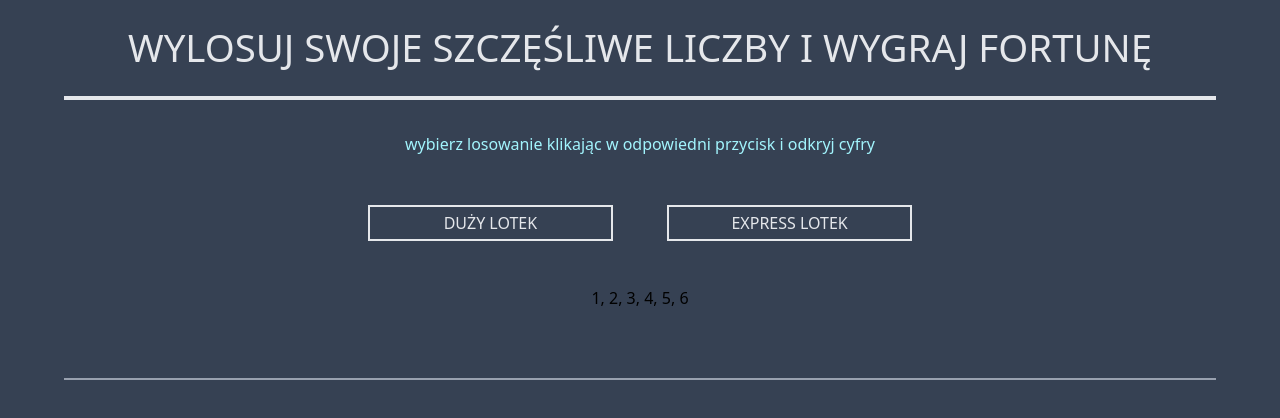
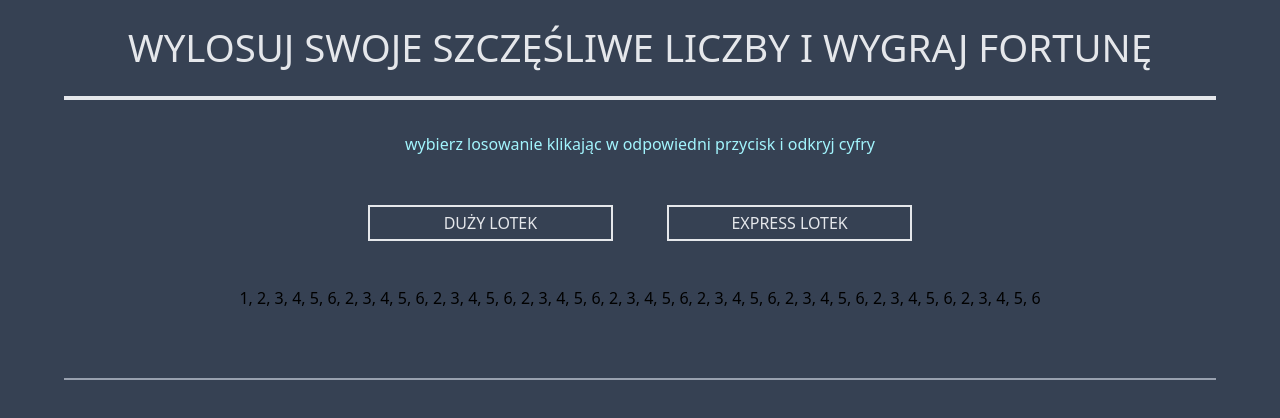
Before and after one commit to Scorpion19702022/RANDOM_LOTTTO_NUMBERS, a React (Vite) app: page / in a window 1280 px wide. Shown: the top 418 px of the page. Built offline with nearby package versions, Linux system fonts and the light colour scheme.

Commit message:
added jsx

```diff
--- a/src/Components/LottoNumbers/LottoNumbers.tsx
+++ b/src/Components/LottoNumbers/LottoNumbers.tsx
@@ -13,7 +13,10 @@ const LottoNumbers = () => {
 				</button>
 			</div>
 			<div className='w-full h-[45%] flex justify-center items-center'>
-				<span>1, 2, 3, 4, 5, 6</span>
+				<span>
+					1, 2, 3, 4, 5, 6, 2, 3, 4, 5, 6, 2, 3, 4, 5, 6, 2, 3, 4, 5, 6, 2, 3, 4, 5, 6, 2, 3, 4, 5, 6, 2, 3, 4, 5, 6, 2,
+					3, 4, 5, 6, 2, 3, 4, 5, 6
+				</span>
 			</div>
 		</section>
 	)
```
